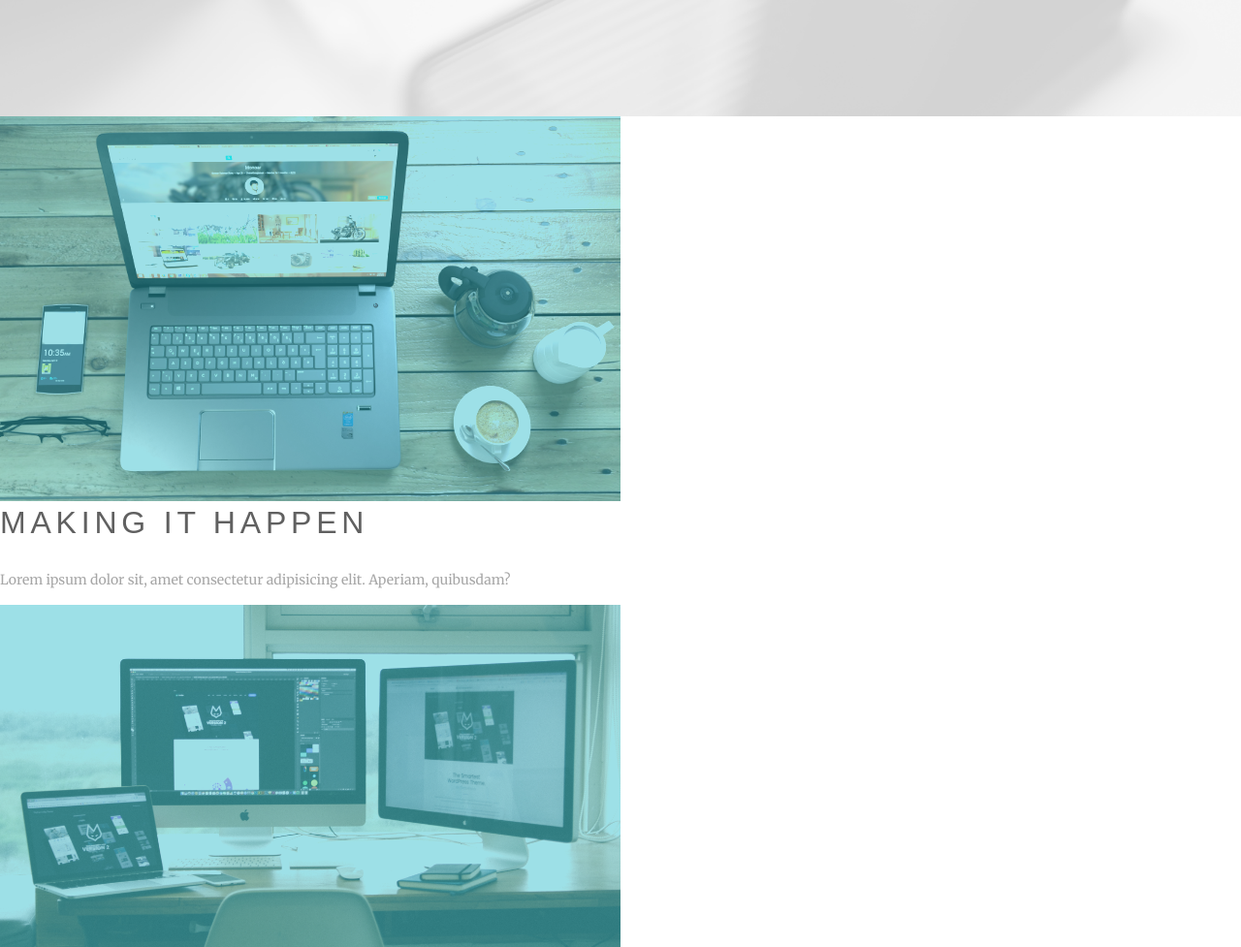
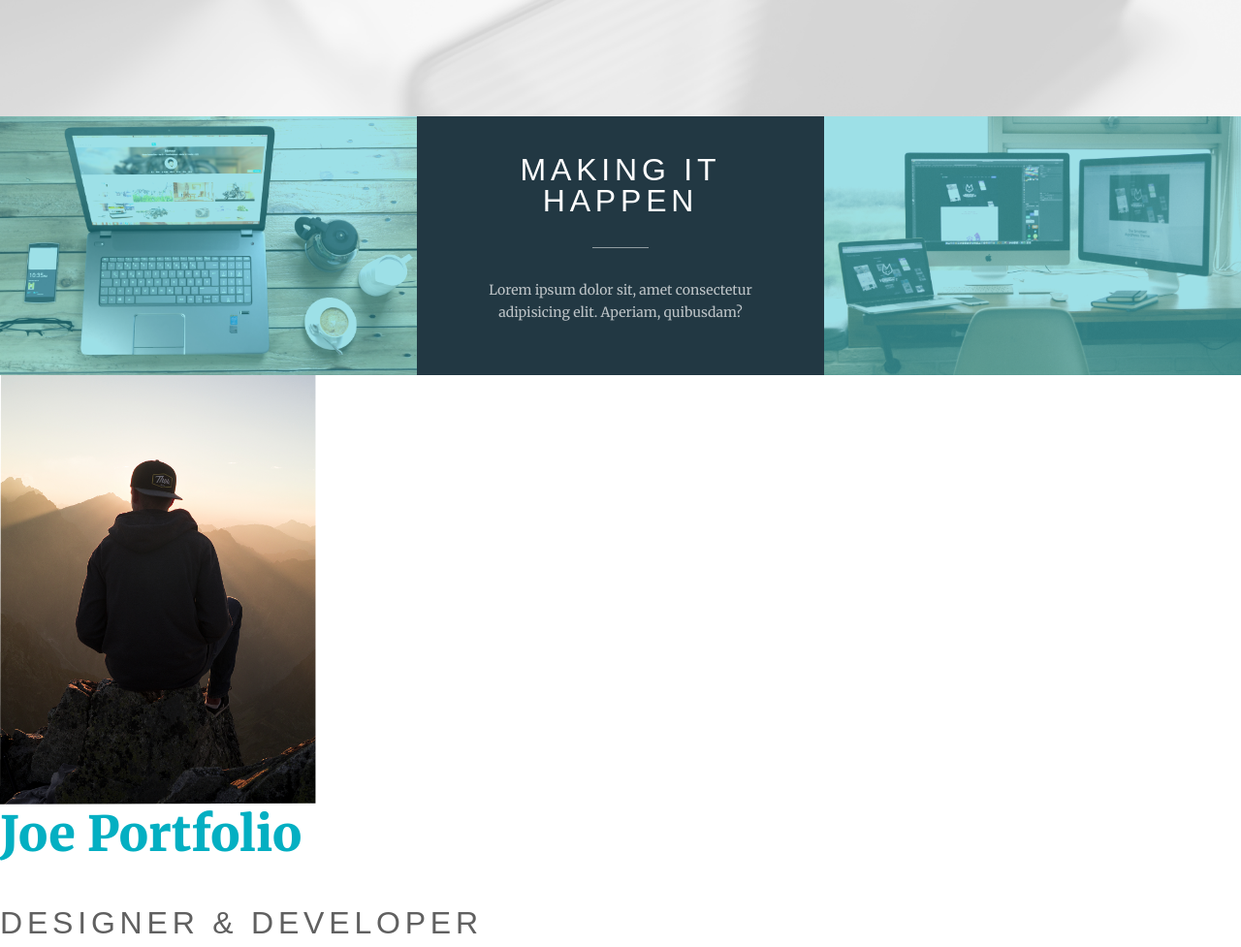
Before and after one commit to Danyvi/ResponsiveGrid, a plain HTML site: page index.html in a window 1280 px wide. Shown: the part 680-1657 px from the top of the page at 97% size. Drawn offline with Linux system fonts and the light colour scheme; a web font is replaced by a local one.

Commit message:
finished intro

```diff
--- a/scss/partials/_intro.scss
+++ b/scss/partials/_intro.scss
@@ -0,0 +1,39 @@
+.intro {
+    display: flex;
+    color: rgba($white, .7);
+
+    h2 {
+        color: $white;
+
+        &::after {
+            content: '';
+            width: 20%;
+            height: 1px;
+            background: rgba($white, .5);
+            display: block;
+            margin: 1em auto 0;
+        }
+    }
+
+    @supports (display:grid) {
+        display: grid;
+        grid-template-columns: minmax(4em, 1fr) minmax(auto, 30em) minmax(4em, 1fr);
+    }
+}
+
+.intro-middle {
+    background: $dark-blue;
+    padding: 2.5em 5vw;
+    text-align: center;
+    display: flex;
+    flex-direction: column;
+    justify-content: center;
+}
+
+.intro-left img,
+.intro-right img {
+    object-fit: cover;
+    min-height: 100%;
+    min-width: 100%;
+    display: block;
+}
```
Also changed, not shown: css/main.css, 1 other file.
